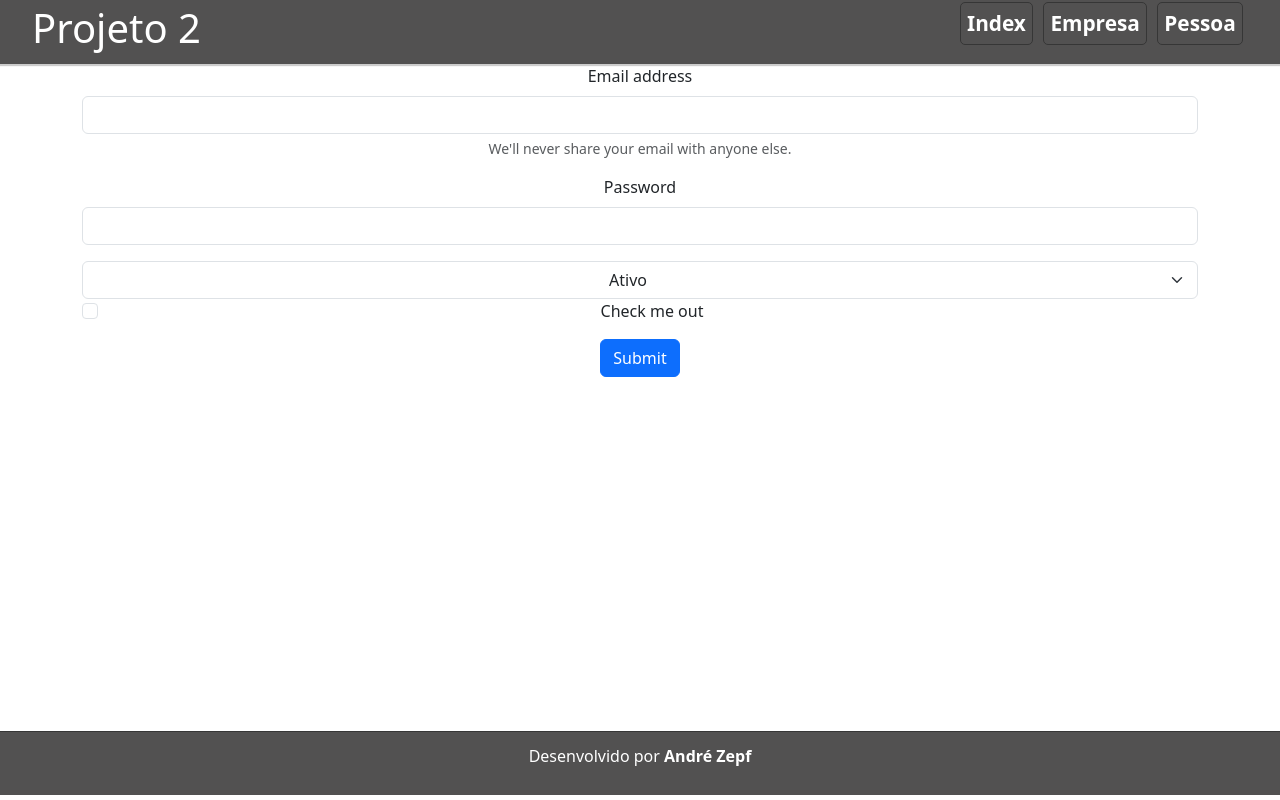
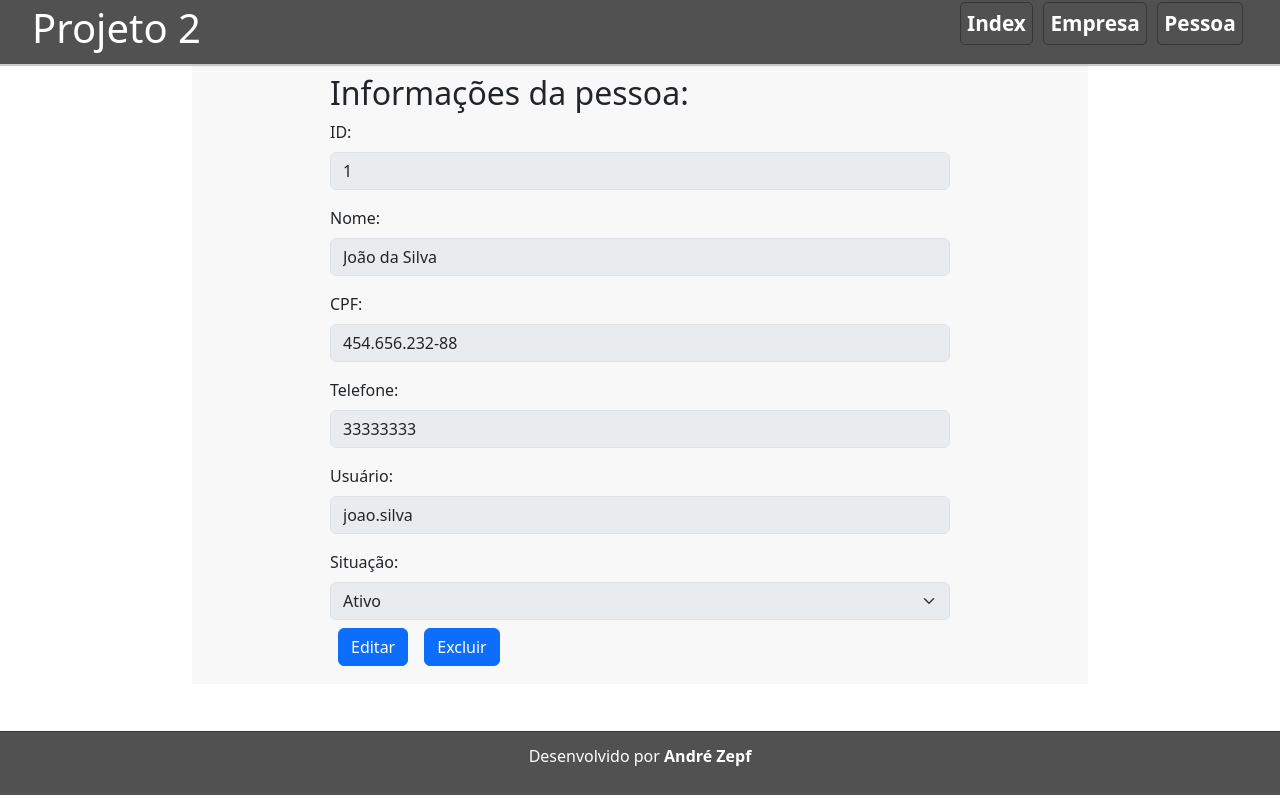
Before and after one commit to Andrezepf/projeto-2-overdrive, a React (Vite) app in the folder projeto-2-overdrive/: page /editarpessoa in a window 1280 px wide. Built offline with nearby package versions, Linux system fonts and the light colour scheme.

Commit message:
ajustes nos forms

```diff
--- a/projeto-2-overdrive/src/App.css
+++ b/projeto-2-overdrive/src/App.css
@@ -0,0 +1,5 @@
+#corpo {
+    background-color: #f8f8f8;
+    width: 70vw;
+    margin: auto;
+}
--- a/projeto-2-overdrive/src/App.jsx
+++ b/projeto-2-overdrive/src/App.jsx
@@ -4,9 +4,9 @@ import './App.css'
 function App() {
 
   return (
-    <>
+    <div id='corpo'>
       <Outlet/>
-    </>
+    </div>
   )
 }
 
--- /dev/null
+++ b/projeto-2-overdrive/src/pages/EditarPessoa.css
@@ -0,0 +1,6 @@
+#edit-profile {
+    width: 50vw;
+    text-align: left;
+    margin: auto;
+    padding: 10px;
+}
--- a/projeto-2-overdrive/src/pages/EditarPessoa.jsx
+++ b/projeto-2-overdrive/src/pages/EditarPessoa.jsx
@@ -1,27 +1,44 @@
 import React from 'react'
+
+import './EditarPessoa.css'
+
 
 const EditarPessoa = () => {
     return (
         <div id="edit-profile">
+          <h2>Informações da pessoa: </h2>
           <form>
             <div className="mb-3">
-    <label for="exampleInputEmail1" className="form-label">Email address</label>
-    <input type="email" className="form-control" id="exampleInputEmail1" aria-describedby="emailHelp"/>
-    <div id="emailHelp" className="form-text">We'll never share your email with anyone else.</div>
+              <label className="form-label">ID:</label>
+              <input type="text" className="form-control" value='1' disabled/>
             </div>
             <div className="mb-3">
-    <label for="exampleInputPassword1" className="form-label">Password</label>
-    <input type="password" className="form-control" id="exampleInputPassword1"/>
+              <label className="form-label">Nome:</label>
+              <input type="text" className="form-control" value='João da Silva' disabled/>
             </div>
-  <select class="form-select" aria-label="Default select example">
+            <div className="mb-3">
+              <label className="form-label">CPF:</label>
+              <input type="text" className="form-control" value='454.656.232-88' disabled/>
+            </div>
+            <div className="mb-3">
+              <label className="form-label">Telefone:</label>
+              <input type="text" className="form-control" value='33333333' disabled/>
+            </div>
+            <div className="mb-3">
+              <label className="form-label">Usuário:</label>
+              <input type="text" className="form-control" value='joao.silva' disabled/>
+            </div>
+
+
+
+            <label className="form-label">Situação:</label>
+            <select class="form-select" aria-label="Default select example" disabled>
             <option value="1" selected>Ativo</option>
             <option value="2">Inativo</option>
+            <option value="3">Pendente</option>
           </select>
-  <div className="mb-3 form-check">
-    <input type="checkbox" className="form-check-input" id="exampleCheck1"/>
-    <label className="form-check-label" for="exampleCheck1">Check me out</label>
-  </div>
-  <button type="submit" className="btn btn-primary">Submit</button>
+            <button type="submit" className="btn btn-primary m-2">Editar</button>
+            <button type="submit" className="btn btn-primary m-2">Excluir</button>
           </form>
         </div>
     )
--- a/projeto-2-overdrive/src/pages/Empresa.jsx
+++ b/projeto-2-overdrive/src/pages/Empresa.jsx
@@ -7,6 +7,35 @@ const Empresa = () => {
 
         <h1>Empresa</h1>
         <h3>Mostrar tabela de empresas</h3>
+        <div className="tabela">
+        <table className="table table-hover">
+          <thead>
+            <tr>
+              <th scope="col">ID</th>
+              <th scope="col">Nome</th>
+              <th scope="col">CNPJ</th>
+              <th scope="col">Status</th>
+              <th scope="col">Visualizar</th>
+            </tr>
+          </thead>
+          <tbody>
+            <tr>
+              <td scope="row">1</td>
+              <td>Empresa teste</td>
+              <td>454.656.232-88</td>
+              <td>Inativo</td>
+              <td><Link to="/editarpessoa"><button type="button" className="btn btn-light">Light</button></Link></td>
+            </tr>
+            <tr>
+              <td scope="row">2</td>
+              <td>Teste de Empresa</td>
+              <td>454.656.232-89</td>
+              <td>Ativo</td>
+              <td><Link to="/editarpessoa"><button type="button" className="btn btn-light">Light</button></Link></td>
+            </tr>
+          </tbody>
+        </table>
+        </div>
         <Link to="/adicionarempresa">Adicionar nova empresa</Link>
 
     </div>
--- a/projeto-2-overdrive/src/pages/Pessoa.css
+++ b/projeto-2-overdrive/src/pages/Pessoa.css
@@ -1,5 +1,7 @@
-* {
+.tabela {
+    width: 60vw;
     text-align: center;
+    margin: auto;
 }
 
 table {
--- a/projeto-2-overdrive/src/pages/Pessoa.jsx
+++ b/projeto-2-overdrive/src/pages/Pessoa.jsx
@@ -9,23 +9,36 @@ const Pessoa = () => {
 
         <h1>Pessoa</h1>
         <h3>Mostrar tabela de pessoas</h3>
-        <table border="1">
-          <tr>
-              <td>ID</td>
-              <td>Nome</td>
-              <td>Status</td>
-          </tr>
-          <tr>
-              <td>1</td>
+
+        <div className="tabela">
+        <table className="table table-hover">
+          <thead>
+            <tr>
+              <th scope="col">ID</th>
+              <th scope="col">Nome</th>
+              <th scope="col">CPF</th>
+              <th scope="col">Status</th>
+              <th scope="col">Visualizar</th>
+            </tr>
+          </thead>
+          <tbody>
+            <tr>
+              <td scope="row">1</td>
               <td>João da Silva</td>
+              <td>454.656.232-88</td>
               <td>Inativo</td>
-          </tr>
-          <tr>
-              <td>2</td>
+              <td><Link to="/editarpessoa"><button type="button" className="btn btn-light">Light</button></Link></td>
+            </tr>
+            <tr>
+              <td scope="row">2</td>
               <td>Maria Oliveira</td>
+              <td>454.656.232-89</td>
               <td>Ativo</td>
-          </tr>
-      </table>
+              <td><Link to="/editarpessoa"><button type="button" className="btn btn-light">Light</button></Link></td>
+            </tr>
+          </tbody>
+        </table>
+        </div>
         <Link to="/adicionarpessoa">Adicionar nova pessoa</Link>
         <Link to="/editarpessoa">Editar pessoa</Link>
 
```
Also changed, not shown: projeto-2-overdrive/src/main.jsx (indentation only). Lines whose indentation alone changed are shown as unchanged.
